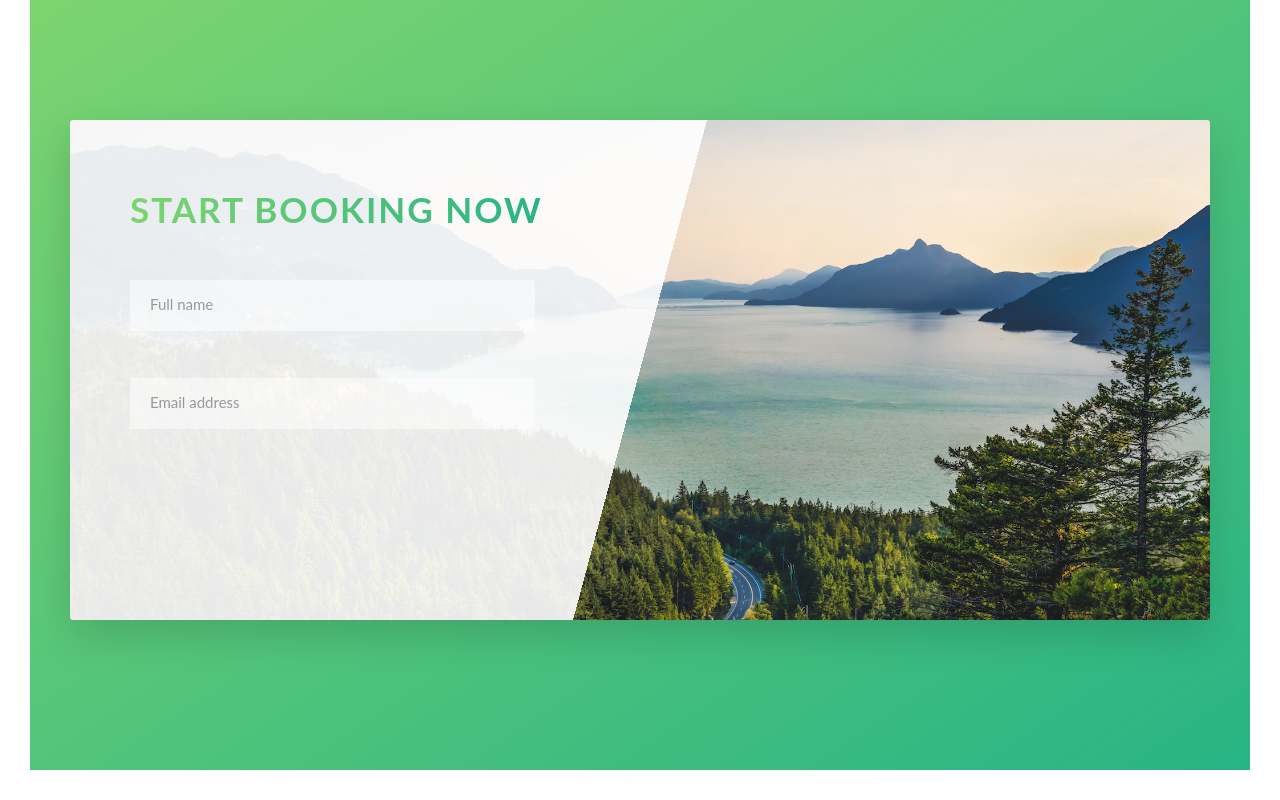
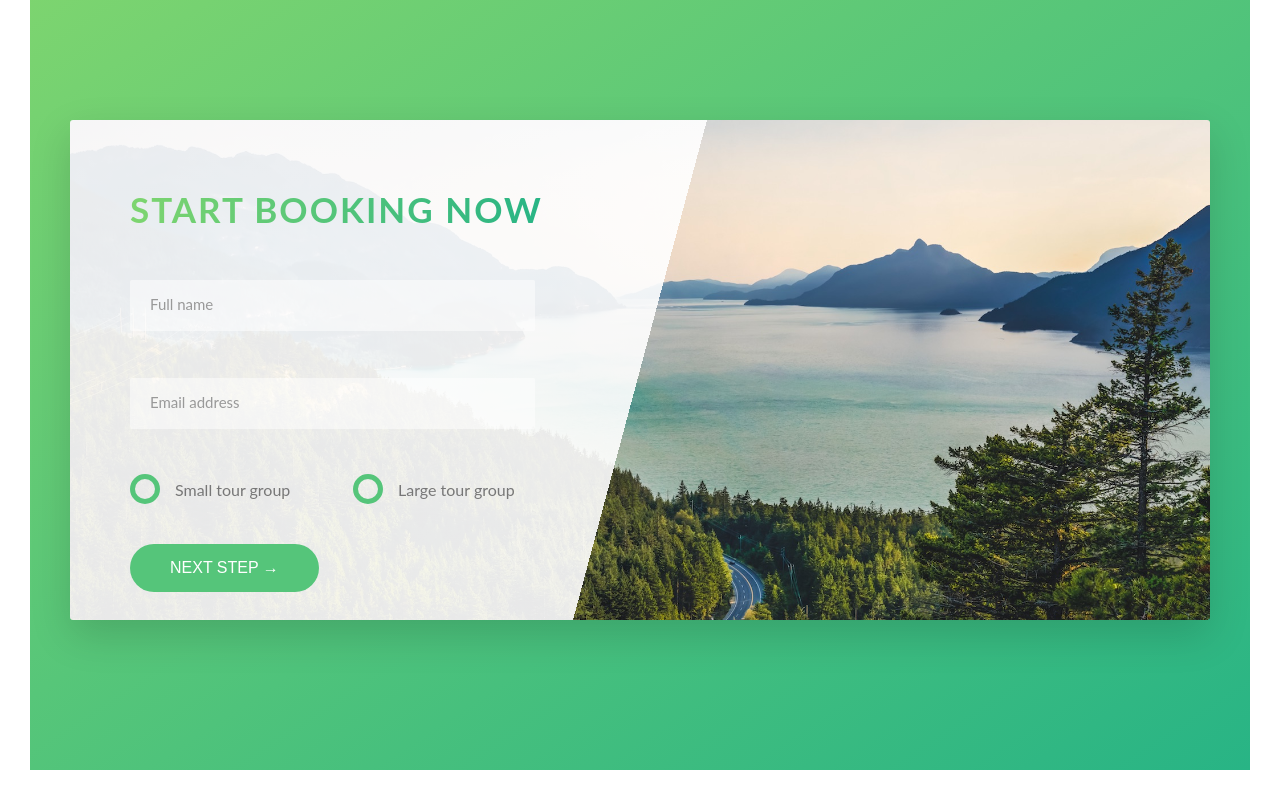
Before and after one commit to mslifelineway/Natours-app, a website: page index.html in a window 1280 px wide. Shown: the part 4492-5292 px from the top of the page. Drawn offline with Linux system fonts and the light colour scheme.

Commit message:
booking section completed

```diff
--- a/index.html
+++ b/index.html
@@ -343,6 +343,36 @@
                   />
                   <label for="email" class="form__label">Email address</label>
                 </div>
+                <div class="form__group u-margin-bottom-medium">
+                  <div class="form__radio-group">
+                    <input
+                      type="radio"
+                      name="size"
+                      id="small"
+                      class="form__radio-input"
+                    />
+                    <label for="small" class="form__radio-label"
+                      ><span class="form__radio-button"></span> Small tour
+                      group</label
+                    >
+                  </div>
+                  <div class="form__radio-group">
+                    <input
+                      type="radio"
+                      name="size"
+                      id="large"
+                      class="form__radio-input"
+                    />
+                    <label for="large" class="form__radio-label"
+                      ><span class="form__radio-button"></span> Large tour
+                      group</label
+                    >
+                  </div>
+                </div>
+
+                <div class="form__group">
+                  <button class="btn btn--green">Next step &rarr;</button>
+                </div>
               </form>
             </div>
           </div>
--- a/sass/base/_utilities.scss
+++ b/sass/base/_utilities.scss
@@ -1,23 +1,23 @@
 .u-center-text {
-  text-align: center;
+  text-align: center !important;
 }
 
 .u-margin-bottom-small {
-  margin-bottom: 1.5rem;
+  margin-bottom: 1.5rem !important;
 }
 
 .u-margin-bottom-medium {
-  margin-bottom: 4rem;
+  margin-bottom: 4rem !important;
 }
 
 .u-margin-bottom-large {
-  margin-bottom: 8rem;
+  margin-bottom: 8rem !important;
 }
 
 .u-margin-top-huge {
-  margin-top: 10rem;
+  margin-top: 10rem !important;
 }
 
 .u-margin-top-large {
-  margin-top: 8rem;
+  margin-top: 8rem !important;
 }
--- a/sass/components/_button.scss
+++ b/sass/components/_button.scss
@@ -1,4 +1,5 @@
 .btn {
+  &,
   &:link,
   &:visited {
     text-transform: uppercase;
@@ -9,9 +10,15 @@
     transition: all 0.2s;
     position: relative;
     font-size: $default-font-size;
+
+    //change for <button> element
+    border: none;
+    cursor: pointer;
   }
 
-  &:hover {
+  &:hover,
+  &:focus {
+    outline: none;
     transform: translateY(-0.3rem);
     box-shadow: $box-shadow-4;
 
--- a/sass/components/_form.scss
+++ b/sass/components/_form.scss
@@ -16,6 +16,7 @@
         border-bottom: 3px solid transparent;
         width: 90%;
         display: block;
+        transition: all 0.3s;
 
         &:focus {
             outline: none;
@@ -46,4 +47,50 @@
         visibility: hidden;
         transform: translateY(-4rem);
     }
+
+    &__radio-group {
+        width: 49%;
+        display: inline-block;
+    }
+
+    &__radio-label {
+        font-size: $default-font-size;
+        cursor: pointer;
+        position: relative;
+        padding-left: 4.5rem;
+    }
+
+    &__radio-input {
+        display: none;
+    }
+
+    &__radio-button {
+        height: 3rem;
+        width: 3rem;
+        border: 5px solid $color-primary;
+        border-radius: 50%;
+        display: inline-block;
+        position: absolute;
+        left: 0;
+        top: -0.6rem;
+
+        &::after {
+            content: "";
+            display: block;
+            width: 1.3rem;
+            height: 1.3rem;
+            border-radius: 50%;
+            position: absolute;
+            top: 50%;
+            left: 50%;
+            transform: translate(-50%, -50%);
+            background-color: $color-primary;
+            opacity: 0;
+            transition: opacity 0.2s;
+        }
+    }
+
+    &__radio-input:checked ~ &__radio-label &__radio-button::after {
+        opacity: 1;
+    }
 }
```
Also changed, not shown: css/styles.css.
